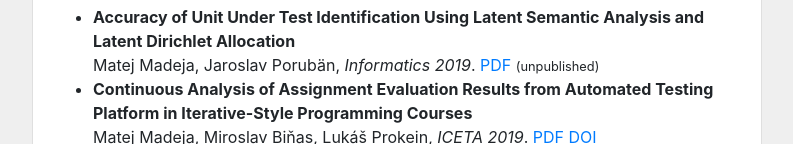
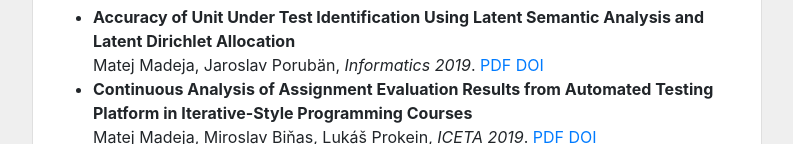
Before and after one commit to madeja/madeja.github.io, a website: page index.html in a window 1280 px wide. Shown: the part 656-800 px from the top of the page, without its empty margins (243-1036 px from the left). Drawn offline with Linux system fonts and the light colour scheme.

Commit message:
informatics

```diff
--- a/index.html
+++ b/index.html
@@ -125,8 +125,7 @@
                     </strong>
                     <br /> Matej Madeja, Jaroslav Porubän, <em>Informatics 2019</em>.
                     <a href="publications/19-informatics-nlp.pdf">PDF</a>
-                    <!-- <a href=" https://doi.org/">DOI</a> -->
-                    <small>(unpublished)</small>
+                    <a href="https://doi.org/10.1109/Informatics47936.2019.9119262">DOI</a>
                   </li>
                   <li>
                     <strong>
```
